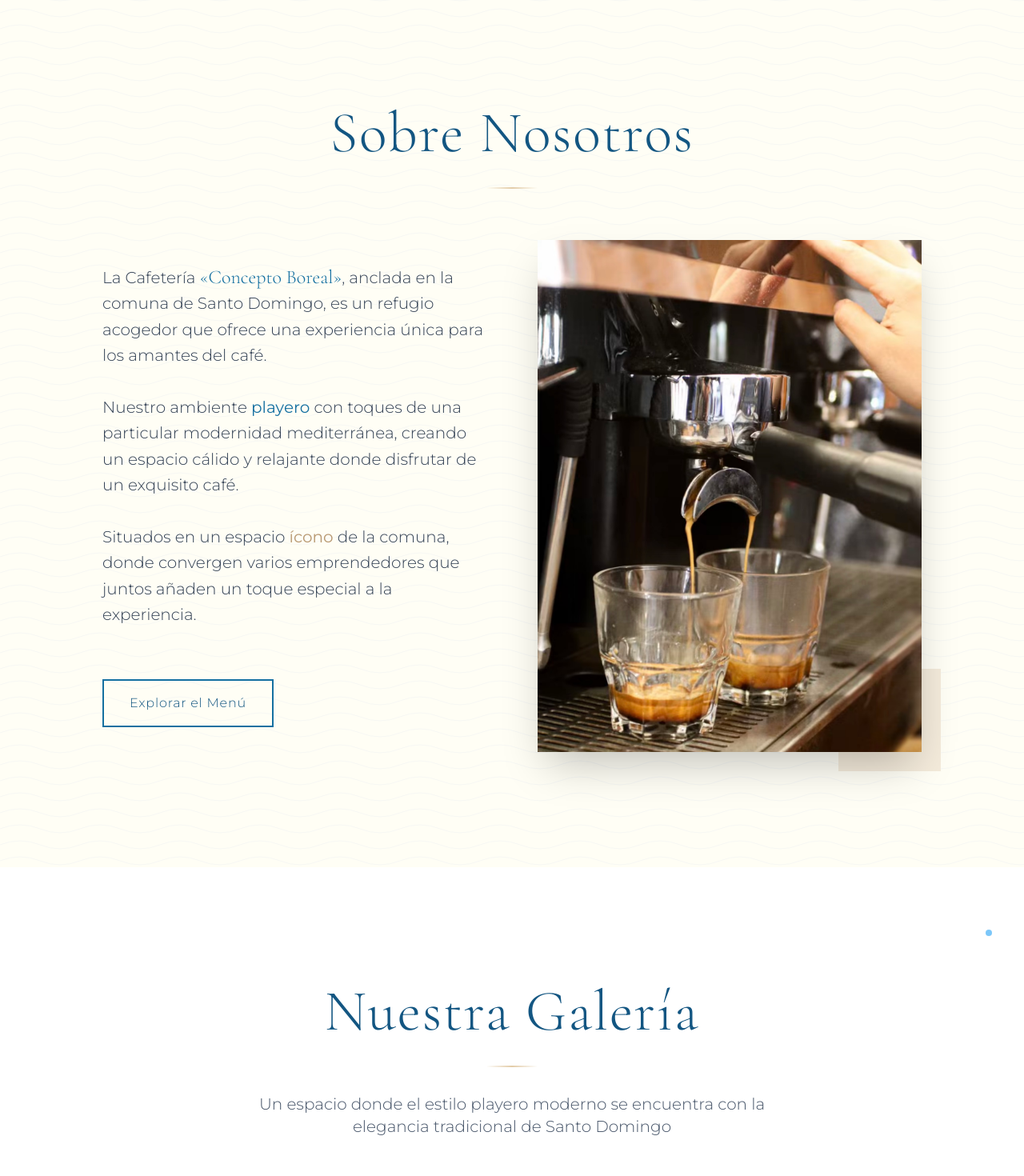
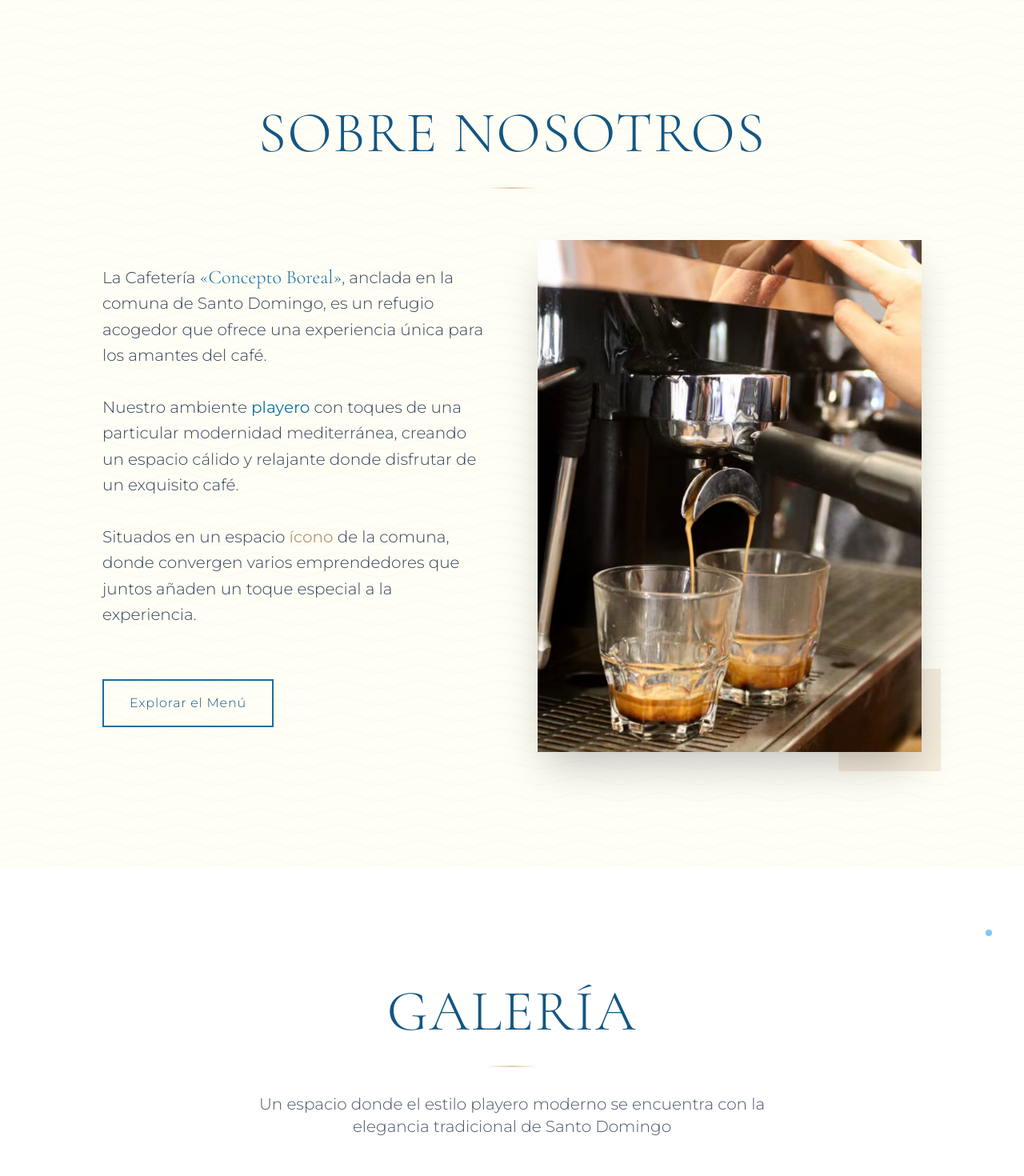
Before and after one commit to jorgecabane/boreal, a Next.js app: page / in a window 1280 px wide. Shown: the part 860-2330 px from the top of the page at 80% size. Built offline with nearby package versions, Linux system fonts and the light colour scheme; no server answers.

Commit message:
chore: minor header tweaks

```diff
--- a/components/sections/About.tsx
+++ b/components/sections/About.tsx
@@ -11,7 +11,7 @@ export default function About() {
         <div className="max-w-5xl mx-auto">
           <div className="text-center mb-16">
             <h2 className="font-secondary text-5xl sm:text-6xl lg:text-7xl font-light text-ocean-700 mb-8 tracking-wide">
-              Sobre Nosotros
+              SOBRE NOSOTROS
             </h2>
             <div className="elegant-divider"></div>
           </div>
--- a/components/sections/GalleryReal.tsx
+++ b/components/sections/GalleryReal.tsx
@@ -50,7 +50,7 @@ export default function GalleryReal() {
       <div className="container-custom relative z-10">
         <div className="text-center mb-20">
           <h2 className="font-secondary text-5xl sm:text-6xl lg:text-7xl font-light text-ocean-700 mb-8 tracking-wide">
-            Nuestra Galería
+            GALERÍA
           </h2>
           <div className="elegant-divider"></div>
           <p className="text-xl text-slate-600 max-w-2xl mx-auto mt-8 font-light">
--- a/components/sections/Menu.tsx
+++ b/components/sections/Menu.tsx
@@ -155,7 +155,7 @@ export default function Menu() {
       <div className="container-custom relative z-10">
         <div className="text-center mb-16">
           <h2 className="font-secondary text-5xl sm:text-6xl lg:text-7xl font-light text-ocean-700 mb-8 tracking-wide">
-            Nuestro Menú
+            MENÚ
           </h2>
           <div className="elegant-divider"></div>
           <p className="text-xl text-slate-600 max-w-3xl mx-auto mt-8 font-light leading-relaxed">
```
